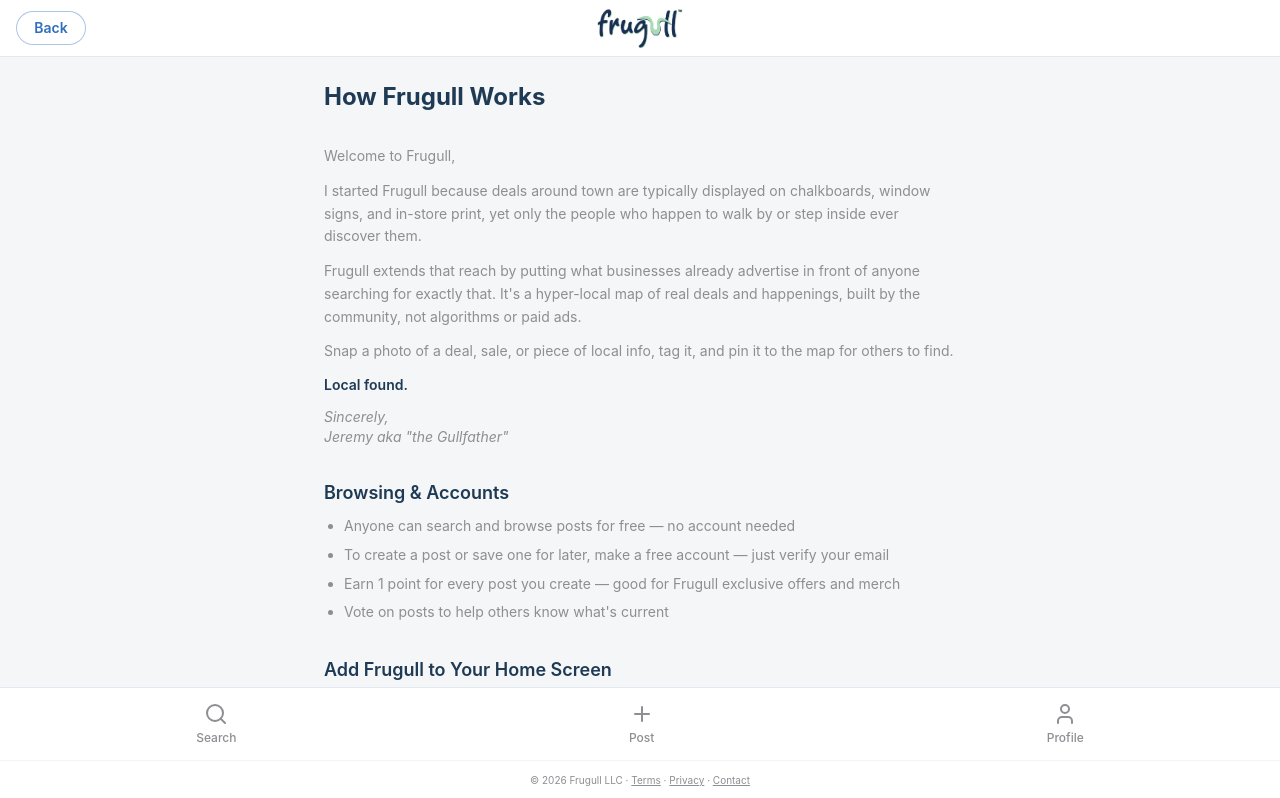
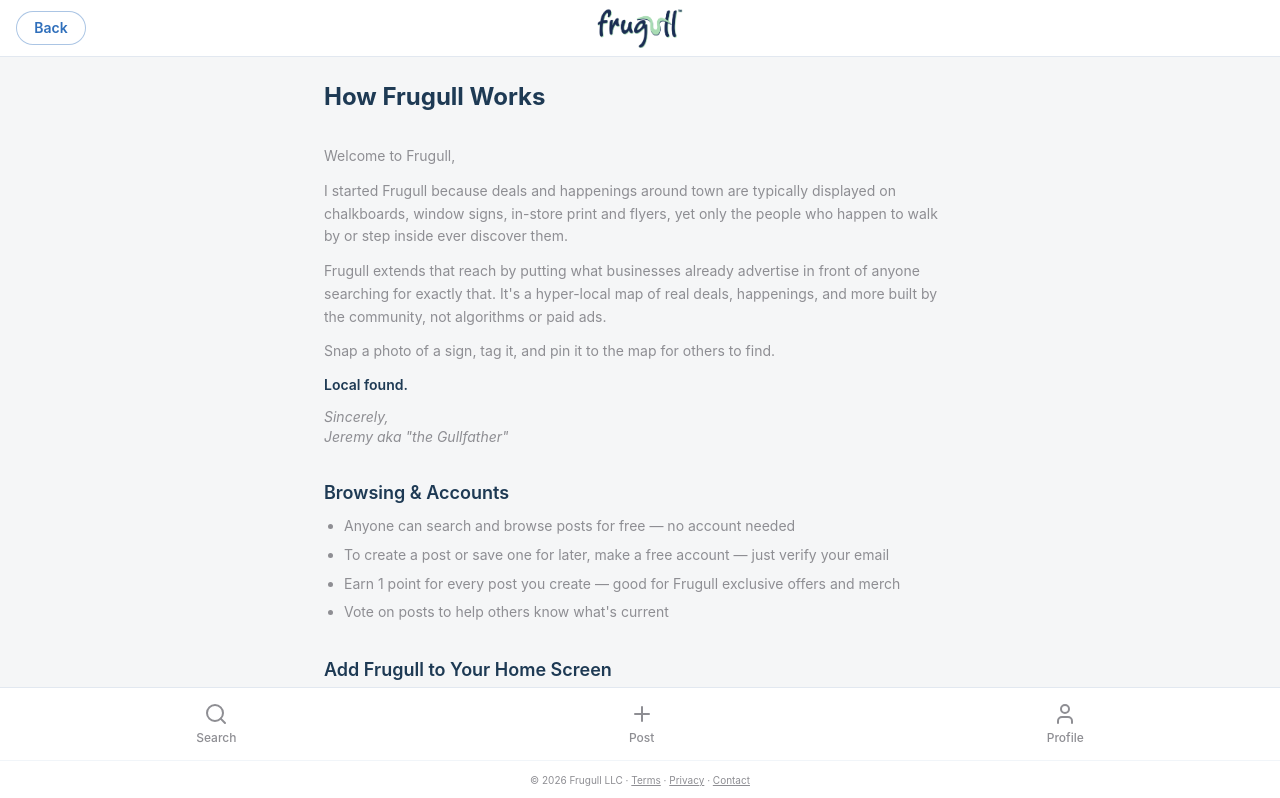
Before and after one commit to j76m/frugull-frontend, a React (Vite) app: page /how-it-works in a window 1280 px wide. Shown: the top 798 px of the page. Built offline with nearby package versions, Linux system fonts and the light colour scheme; no server answers.

Commit message:
Update welcome copy

```diff
--- a/src/pages/HowItWorks.jsx
+++ b/src/pages/HowItWorks.jsx
@@ -19,17 +19,17 @@ export default function HowItWorks() {
             Welcome to Frugull,
           </p>
           <p className="text-brand-gray text-sm leading-relaxed mb-3">
-            I started Frugull because deals around town are typically displayed on chalkboards,
-            window signs, and in-store print, yet only the people who happen to walk by or step
+            I started Frugull because deals and happenings around town are typically displayed on chalkboards,
+            window signs, in-store print and flyers, yet only the people who happen to walk by or step
             inside ever discover them.
           </p>
           <p className="text-brand-gray text-sm leading-relaxed mb-3">
             Frugull extends that reach by putting what businesses already advertise in front of
-            anyone searching for exactly that. It's a hyper-local map of real deals and
-            happenings, built by the community, not algorithms or paid ads.
+            anyone searching for exactly that. It's a hyper-local map of real deals,
+            happenings, and more built by the community, not algorithms or paid ads.
           </p>
           <p className="text-brand-gray text-sm leading-relaxed mb-3">
-            Snap a photo of a deal, sale, or piece of local info, tag it, and pin it to the map
+            Snap a photo of a sign, tag it, and pin it to the map
             for others to find.
           </p>
           <p className="font-semibold text-brand-navy text-sm mb-3">Local found.</p>
```
